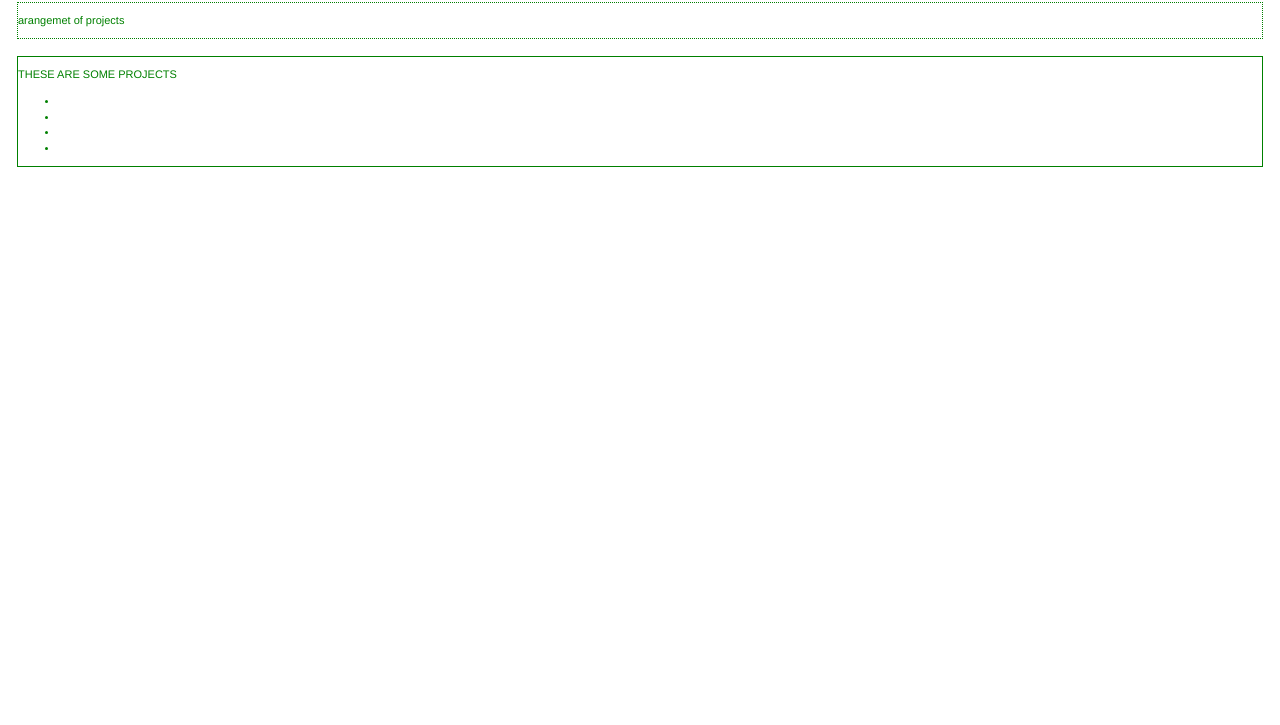
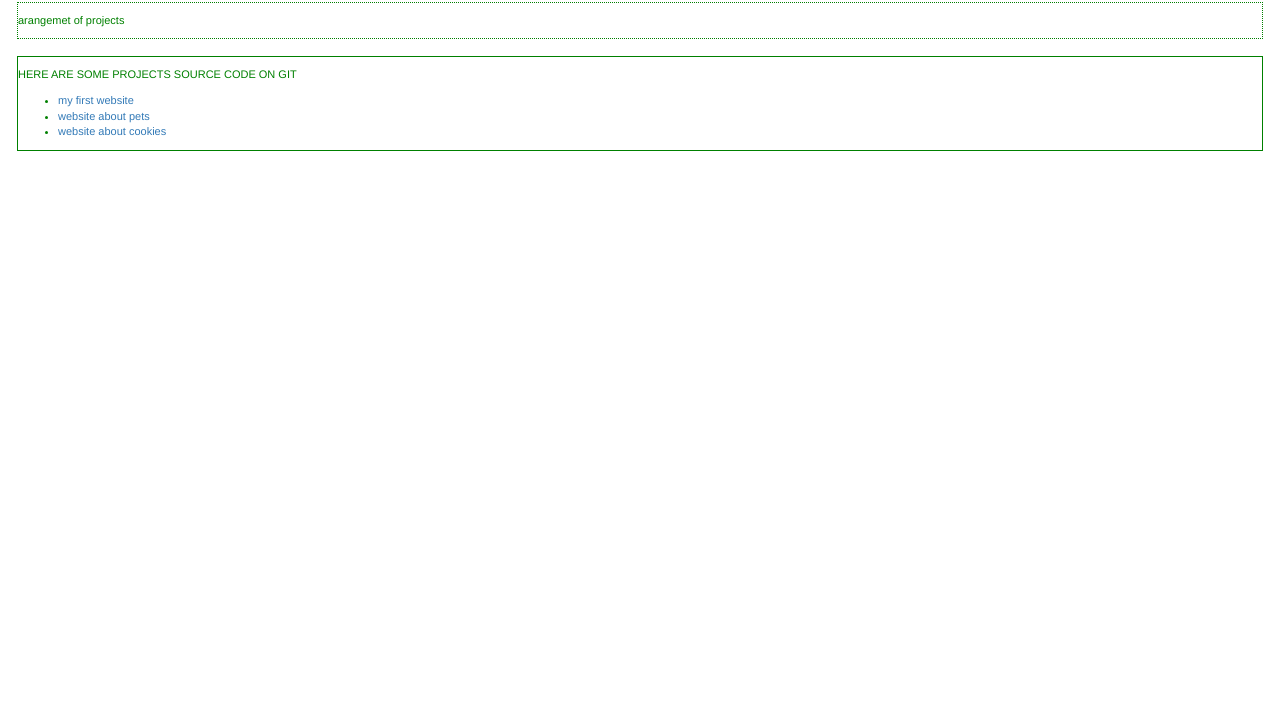
Before and after one commit to nathan-french/portfolio, a plain HTML site: page index.html in a window 1280 px wide. Shown: the part 75-800 px from the top of the page. Drawn offline with Linux system fonts and the light colour scheme.

Commit message:
added git links

```diff
--- a/index.html
+++ b/index.html
@@ -18,12 +18,11 @@
         <p><span></span> arangemet of projects</p>
     </div>
     <div class="border_2 font_b">
-      <p>THESE ARE SOME PROJECTS</p>
+      <p>HERE ARE SOME PROJECTS SOURCE CODE ON GIT</p>
       <ul>
-        <li><a href="#"></a></li>
-        <li><a href="#"></a></li>
-        <li><a href="#"></a></li>
-        <li><a href="#"></a></li>
+        <li><a href="http://htmlpreview.github.com/?https://github.com/nathan-french/My-First-First-Webpage/blob/master/favorite-things.html">my first website</a></li>
+        <li><a href="http://htmlpreview.github.com/?https://github.com/nathan-french/pet/blob/master/pet-site.html">website about pets</a></li>
+        <li><a href="http://htmlpreview.github.com/?https://github.com/nathan-french/cookies/blob/master/cookie-recipe.html">website about cookies</a>
       </ul>
     </div>
 
```
